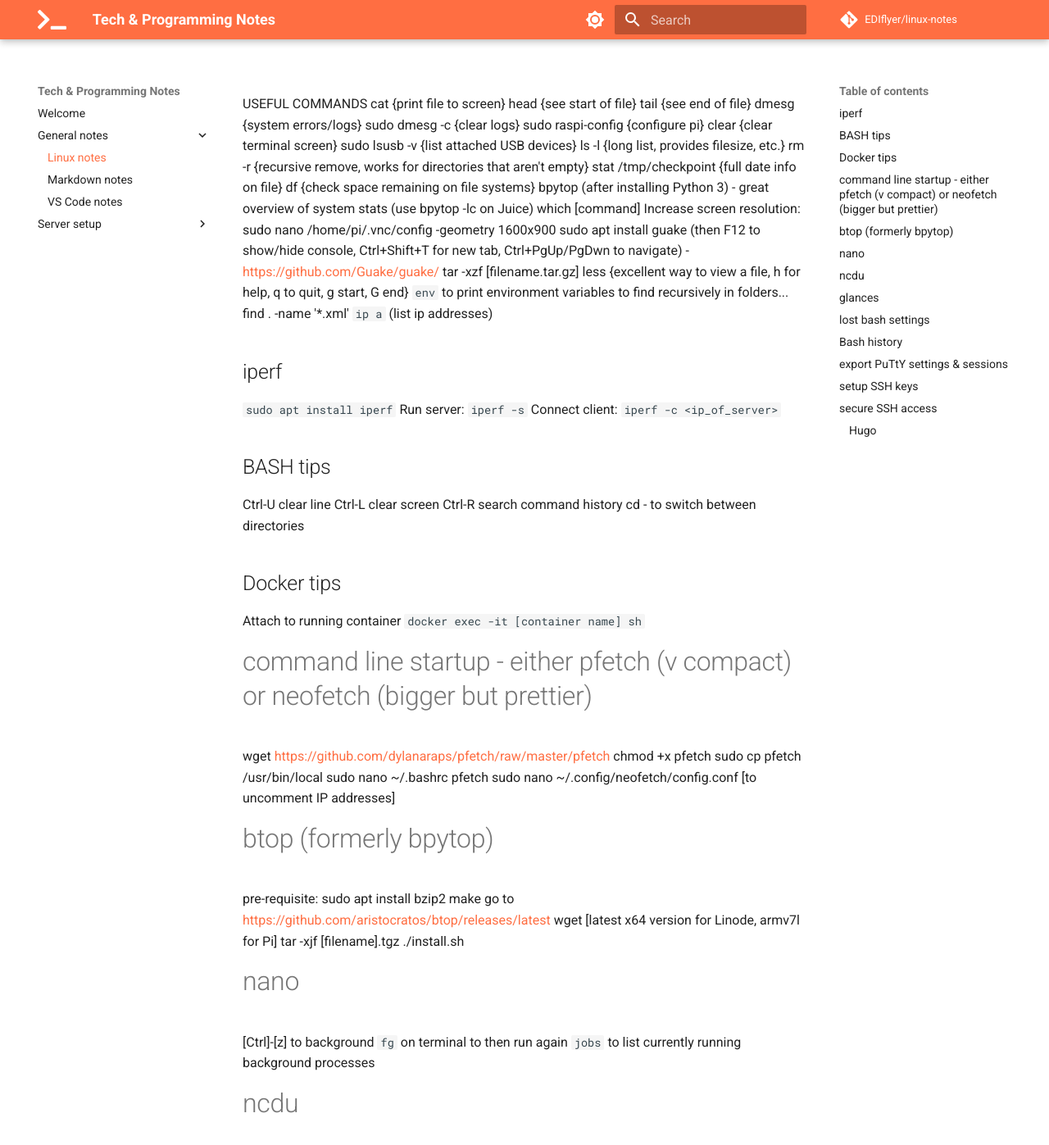
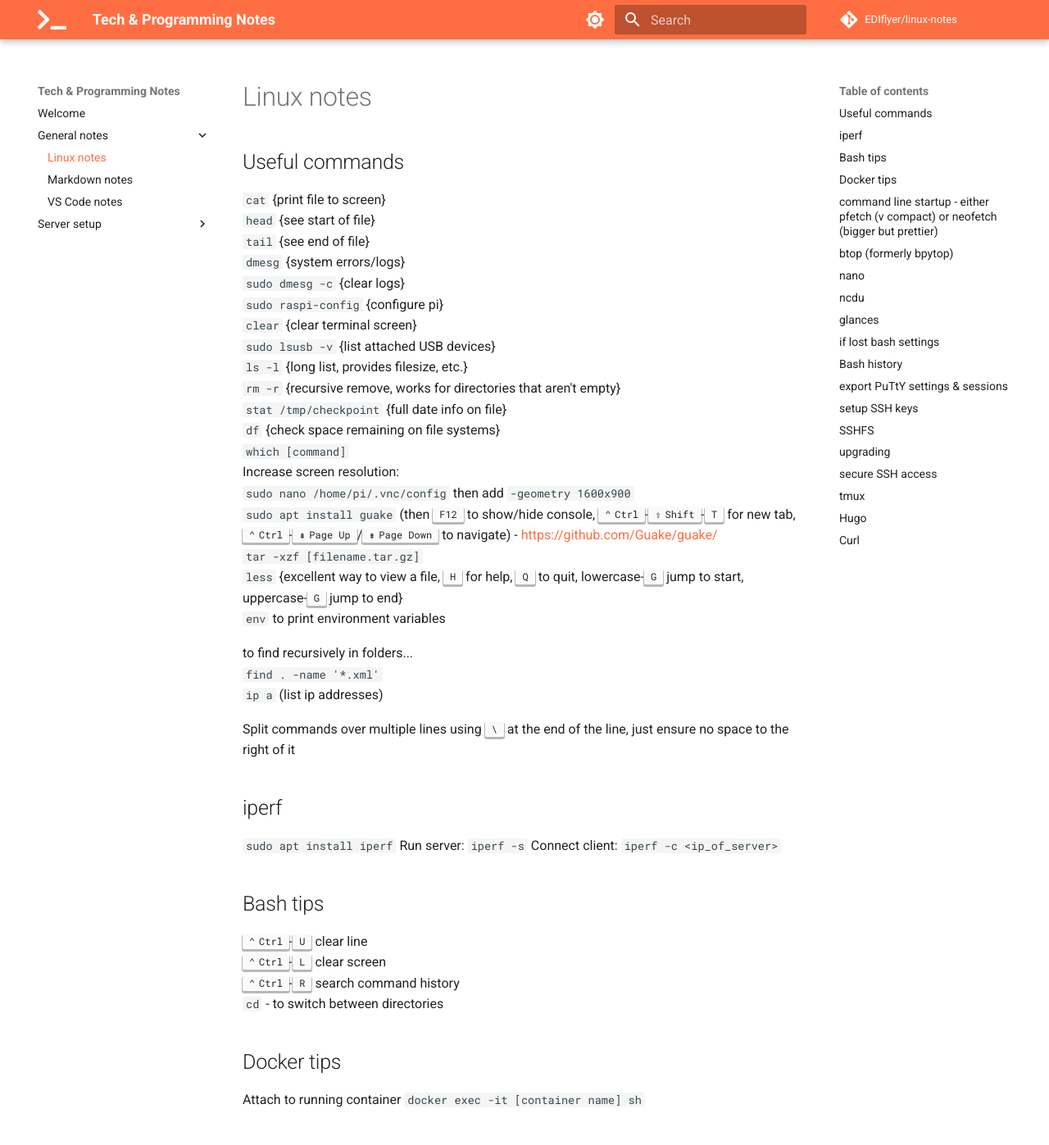
Before and after one commit to EDIflyer/linux-notes, an MkDocs documentation site: the page built from docs/general-notes/linux_notes.md, in a window 1280 px wide and 1400 px high. Shown: the top 1397 px of the window at 82% size. Built offline with MkDocs 1.6.1 and Material for MkDocs 9.7.7, drawn with Linux system fonts in a browser that asks for light colours; comment, search, counter and statistics services are not loaded; some of the changed text lies outside the part shown.

Commit message:
fix linux notes layout, small tweaks to server setup

````diff
--- a/docs/general-notes/linux_notes.md
+++ b/docs/general-notes/linux_notes.md
@@ -3,31 +3,32 @@ title: "Linux notes"
 date: 2022-06-19T10:32:03+01:00
 draft: false
 ---
-USEFUL COMMANDS
-cat {print file to screen}
-head {see start of file}
-tail {see end of file}
-dmesg {system errors/logs}
-sudo dmesg -c {clear logs}
-sudo raspi-config {configure pi}
-clear {clear terminal screen}
-sudo lsusb -v {list attached USB devices}
-ls -l {long list, provides filesize, etc.}
-rm -r {recursive remove, works for directories that aren't empty}
-stat /tmp/checkpoint {full date info on file}
-df {check space remaining on file systems}
-bpytop (after installing Python 3) - great overview of system stats (use bpytop -lc on Juice)
-which [command]
+## Useful commands
+`cat` {print file to screen}
+`head` {see start of file}
+`tail` {see end of file}
+`dmesg` {system errors/logs}
+`sudo dmesg -c` {clear logs}
+`sudo raspi-config` {configure pi}
+`clear` {clear terminal screen}
+`sudo lsusb -v` {list attached USB devices}
+`ls -l` {long list, provides filesize, etc.}
+`rm -r` {recursive remove, works for directories that aren't empty}
+`stat /tmp/checkpoint` {full date info on file}
+`df` {check space remaining on file systems}
+`which [command]`
 Increase screen resolution:
-sudo nano /home/pi/.vnc/config
--geometry 1600x900
-sudo apt install guake (then F12 to show/hide console, Ctrl+Shift+T for new tab, Ctrl+PgUp/PgDwn to navigate) - https://github.com/Guake/guake/
-tar -xzf [filename.tar.gz]
-less {excellent way to view a file, h for help, q to quit, g start, G end}
+`sudo nano /home/pi/.vnc/config` then add `-geometry 1600x900`
+`sudo apt install guake` (then ++f12++ to show/hide console, ++ctrl++-++shift++-++t++ for new tab, ++ctrl++-++pg-up++/++pg-dn++ to navigate) - https://github.com/Guake/guake/
+`tar -xzf [filename.tar.gz]`
+`less` {excellent way to view a file, ++h++ for help, ++q++ to quit, lowercase-++g++ jump to start, uppercase-++g++ jump to end}
 `env` to print environment variables
+
 to find recursively in folders...
-find . -name '*.xml'
+`find . -name '*.xml'`
 `ip a` (list ip addresses)
+
+Split commands over multiple lines using ++backslash++ at the end of the line, just ensure no space to the right of it
 
 ## iperf
 `sudo apt install iperf`
@@ -36,109 +37,111 @@ Run server:
 Connect client:
 `iperf -c <ip_of_server>`
 
-## BASH tips
-Ctrl-U clear line
-Ctrl-L clear screen
-Ctrl-R search command history
-cd - to switch between directories
+## Bash tips
+++ctrl++-++u++ clear line
+++ctrl++-++l++ clear screen
+++ctrl++-++r++ search command history
+`cd` - to switch between directories
 
 ## Docker tips
 Attach to running container `docker exec -it [container name] sh`
 
-# command line startup - either pfetch (v compact) or neofetch (bigger but prettier)
+## command line startup - either pfetch (v compact) or neofetch (bigger but prettier)
+``` bash
 wget https://github.com/dylanaraps/pfetch/raw/master/pfetch
 chmod +x pfetch
 sudo cp pfetch /usr/bin/local
-sudo nano ~/.bashrc
-pfetch
-sudo nano ~/.config/neofetch/config.conf [to uncomment IP addresses]
+```
+`sudo nano ~/.bashrc` and add `pfetch`
+`sudo nano ~/.config/neofetch/config.conf` [to uncomment IP addresses]
 
-# btop (formerly bpytop)
-pre-requisite: sudo apt install bzip2 make
+## btop (formerly bpytop)
+pre-requisite: `sudo apt install bzip2 make`
 go to https://github.com/aristocratos/btop/releases/latest
+``` bash
 wget [latest x64 version for Linode, armv7l for Pi]
 tar -xjf [filename].tgz
 ./install.sh
+```
 
-# nano
-[Ctrl]-[z] to background
+## nano
+++ctrl++-++z++ to background
 `fg` on terminal to then run again
 `jobs` to list currently running background processes
 
-# ncdu
+## ncdu
 shows usage by directory
 `sudo apt instal ncdu`
 `sudo ncdu -x /` (to only show files from root but on local filesystem)
 
-# glances
-pip3 install glances
-pip3 install bottle
-glances -w
+## glances
+`pip3 install glances`
+`pip3 install bottle`
+`glances -w`
 http://192.168.2.138:61208/
+can also install as a docker container
 
-# lost bash settings
-cp /etc/skel/.profile ~/
-cp /etc/skel/.bashrc ~/
+## if lost bash settings
+`cp /etc/skel/.profile ~/`
+`cp /etc/skel/.bashrc ~/`
+`nano .bashrc` and `force_color_prompt=yes`
 
-nano .bashrc
-force_color_prompt=yes
-
-# Bash history
+## Bash history
 https://www.digitalocean.com/community/tutorials/how-to-use-bash-history-commands-and-expansions-on-a-linux-vps
 space before command to stop it going into history
 
-# export PuTtY settings & sessions
-regedit /e "%userprofile%\desktop\putty-registry.reg" HKEY_CURRENT_USER\Software\Simontatham
+## export PuTtY settings & sessions
+`regedit /e "%userprofile%\desktop\putty-registry.reg" HKEY_CURRENT_USER\Software\Simontatham`
 
-# setup SSH keys
-ssh-keygen -t rsa -b 4096
+## setup SSH keys
+`ssh-keygen -t rsa -b 4096`
 
 This creates:
-id_rsa [private key - to use as identifier on the client when trying to access the host, is in OpenSSH format]
-id_rsa.pub [public key - to go into .ssh/authorized_keys file on the host]
+`id_rsa` [private key - to use as identifier on the client when trying to access the host, is in OpenSSH format]
+`id_rsa.pub` [public key - to go into .ssh/authorized_keys file on the host]
 
-cd ~/.ssh
-cat id_rsa.pub >> authorized_keys
+`cd ~/.ssh`
+`cat id_rsa.pub >> authorized_keys`
 then move id_rsa to PC
 
 For PuTTY use:
 use puttygen (Conversions > Import key > Save private key) to convert this non-.pub file to PuTTY private key format and point to this in Connection > SSH > Auth. Also add username to Connection > Data
 https://thepihut.com/blogs/raspberry-pi-tutorials/securely-logging-into-a-raspberry-pi-without-a-password
 
-SSHFS
+## SSHFS
 install sshfs and it allows remote directories to be mounted as local directories
 
-UPGRADING
+## upgrading
 https://www.raspberrypi.org/documentation/raspbian/updating.md
-sudo apt dist-upgrade {upgrade to latest version of Raspbian - beware kills wifi}
-sudo apt install rpi-update
-sudo rpi-update {updates bleeding edge kernel}
-uname -r {check kernel version}
+`sudo apt dist-upgrade` {upgrade to latest version of Raspbian - beware kills wifi}
+`sudo apt install rpi-update`
+`sudo rpi-update` {updates bleeding edge kernel}
+`uname -r` {check kernel version}
 https://marcomc.com/2012/09/how-to-fix-regenerate_ssh_host_keys-failed-on-raspbian-for-raspberrypi/ {what to do if SSH fails}
 
-# secure SSH access
-sudo nano /etc/ssh/sshd_config
-PasswordAuthentication no
-sudo systemctl restart sshd
+## secure SSH access
+`sudo nano /etc/ssh/sshd_config` and add `PasswordAuthentication no`
+`sudo systemctl restart sshd`
 
 Changing desktop
 https://raspberrypiuser.co.uk/how-to-install-a-new-desktop-environment-using-raspberry-pi-os
 
 Check current path list
-echo $PATH
+`echo $PATH`
 
 Check installed version of a package
-dpkg-query -l <packagename>
+`dpkg-query -l <packagename>`
 
 Check available version of a package
-apt list <packagename>
+`apt list <packagename>`
 
-tmux
+## tmux
 Good YT video - https://www.youtube.com/watch?v=B-1wGwvUwm8&t=904s
-reload config - tmux source-file ~/.tmux.confg
+reload config - `tmux source-file ~/.tmux.config`
 
 ## Hugo
 hugo server --bind=YOURLINODEPUBLICIP [or replace with FQDN]
 -D to allow drafts
 
+## Curl
 Good documentation site re `curl`: https://everything.curl.dev/
````
Also changed, not shown: docs/server-setup/server_setup.md (+12 -16 lines).
